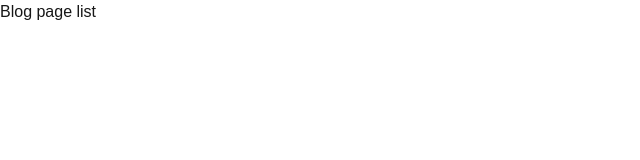
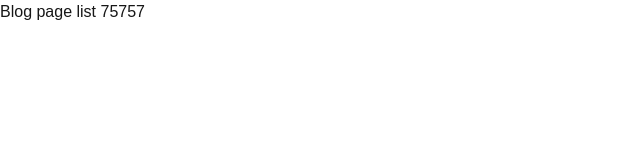
Before and after one commit to upiter-2005/ci-cd-project, a Next.js app: page /blog in a window 1280 px wide. Shown: the top 160 px of the page, without its empty margins (0-640 px from the left). Built offline with nearby package versions, Linux system fonts and the light colour scheme.

Commit message:
numbers update

```diff
--- a/app/blog/page.tsx
+++ b/app/blog/page.tsx
@@ -1,3 +1,3 @@
 export default function Blog(){
-  return(<h2>Blog page list</h2>)
+  return(<h2>Blog page list 75757</h2>)
 }
```
